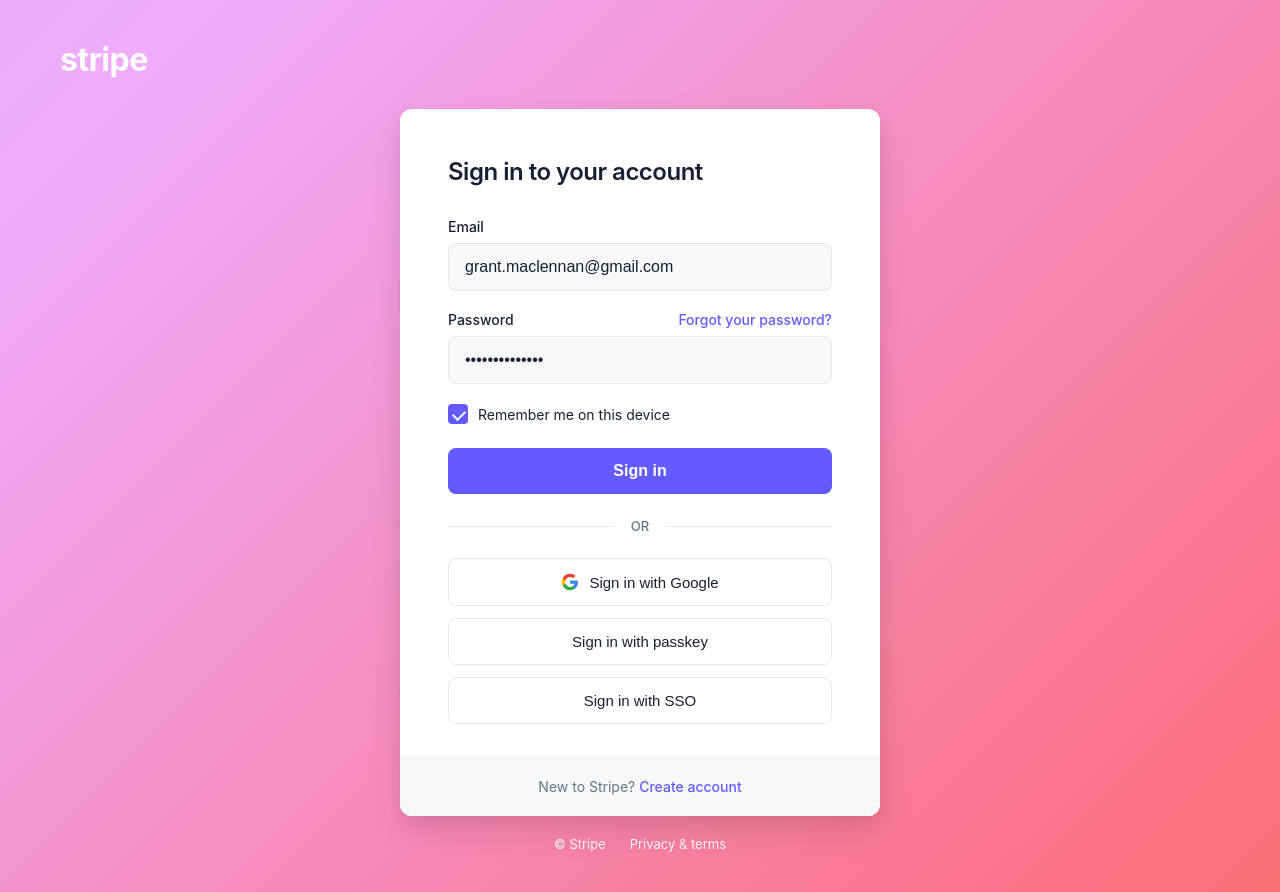
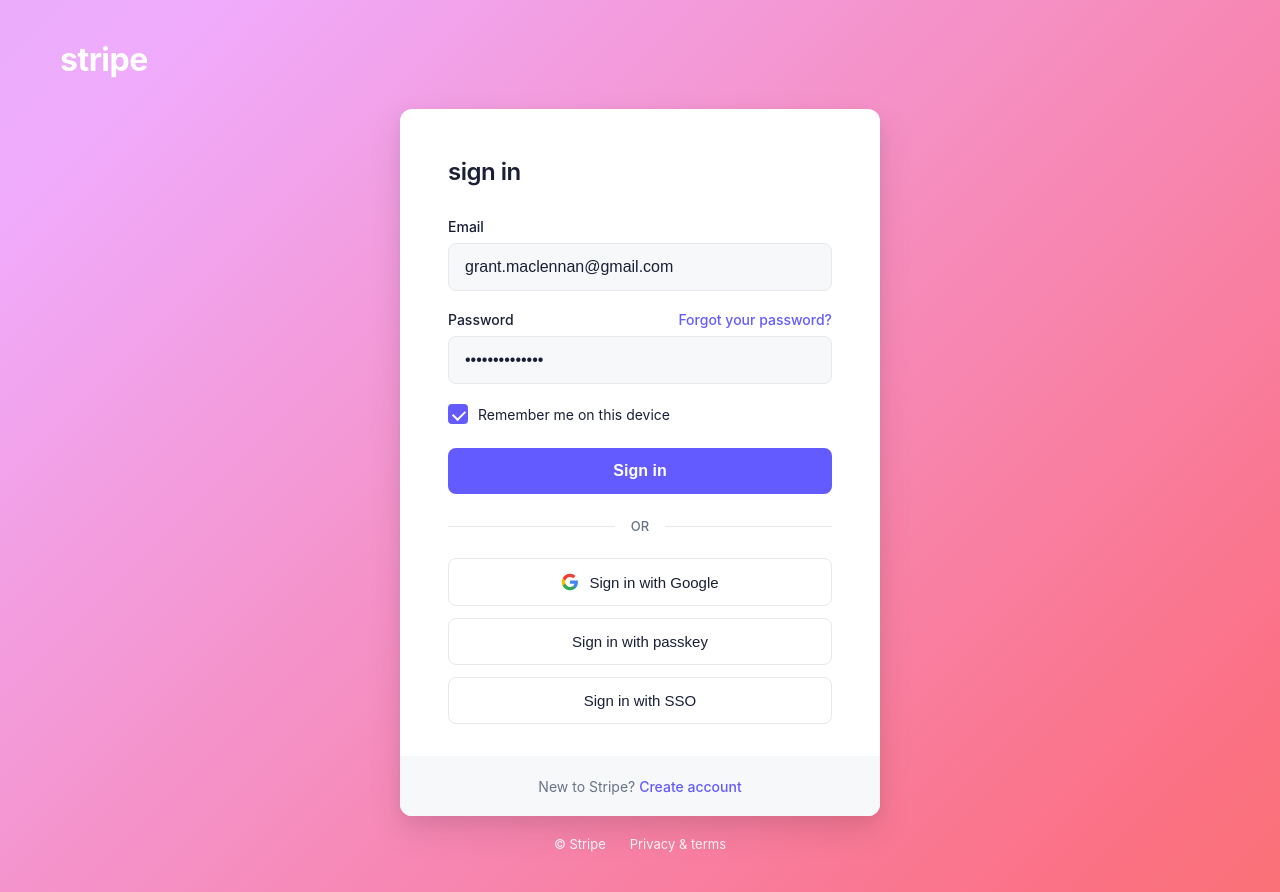
Before and after one commit to superhands-prototypes/prototype-1768306761473-311b7814, a React (Vite) app: page / in a window 1280 px wide. Built offline with nearby package versions, Linux system fonts and the light colour scheme; a web font is replaced by a local one.

Commit message:
Auto-save: App.tsx

```diff
--- a/src/App.tsx
+++ b/src/App.tsx
@@ -17,7 +17,7 @@
       </div>
 
       <div className="login-card">
-        <h1>Sign in to your account</h1>
+        <h1>sign in</h1>
 
         <form onSubmit={handleSubmit}>
           <div className="form-group">
```
